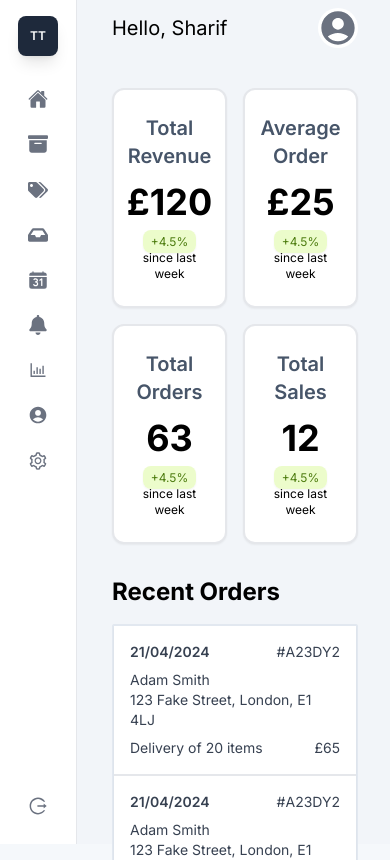
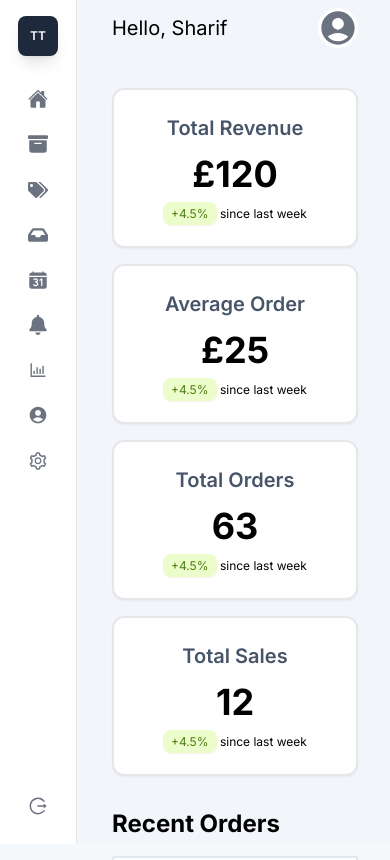
Before and after one commit to sharif2315/tasty-trails-ui, a Next.js app: page /admin in a window 390 px wide. Shown: the top 860 px of the page. Built offline with nearby package versions, Linux system fonts and the light colour scheme.

Commit message:
stats section wip

```diff
--- a/components/StatsSection.tsx
+++ b/components/StatsSection.tsx
@@ -20,7 +20,7 @@
 
 const StatsSection = () => {
   return (
-    <div className="grid grid-cols-2 lg:grid-cols-4 gap-4 my-8">
+    <div className="grid sm:grid-cols-2 lg:grid-cols-4 gap-4 my-8">
       <StatCard name="Total Revenue" value="£120" />
       <StatCard name="Average Order" value="£25" />
       <StatCard name="Total Orders" value="63" />
```
